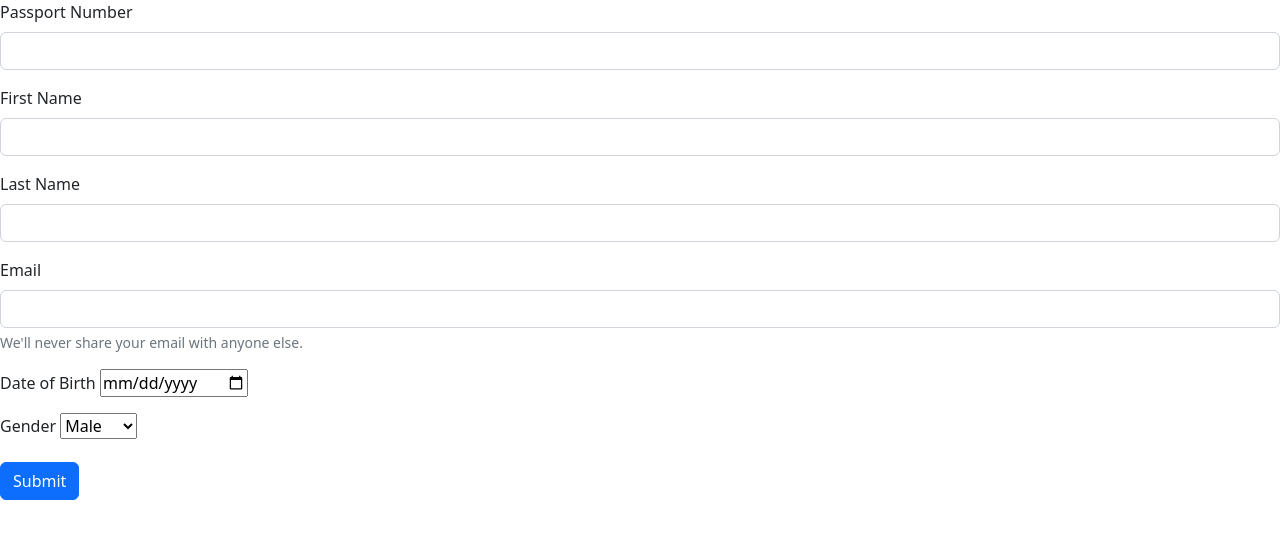
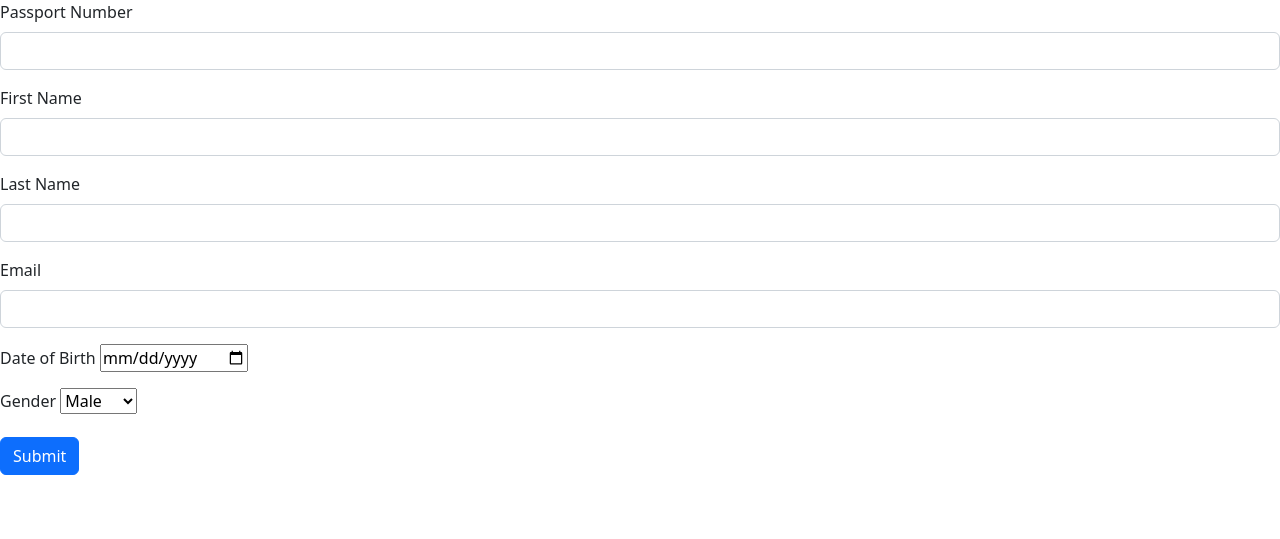
Before and after one commit to PaulChinta/Tickets, a Flask app: page /register in a window 1280 px wide. Shown: the top 539 px of the page. Run offline with Flask 3, Linux system fonts and the light colour scheme.

Commit message:
removed unnecessary message

```diff
--- a/templates/index.html
+++ b/templates/index.html
@@ -23,7 +23,7 @@
 <div class="mb-3">
     <label   class="form-label">Email</label>
     <input type="email" class="form-control" name="email_id" id="email_id" aria-describedby="emailHelp">
-    <div id="emailHelp" class="form-text">We'll never share your email with anyone else.</div>
+
   </div>
   <div class="mb-3">
   <label for="dob">Date of Birth</label>
```
